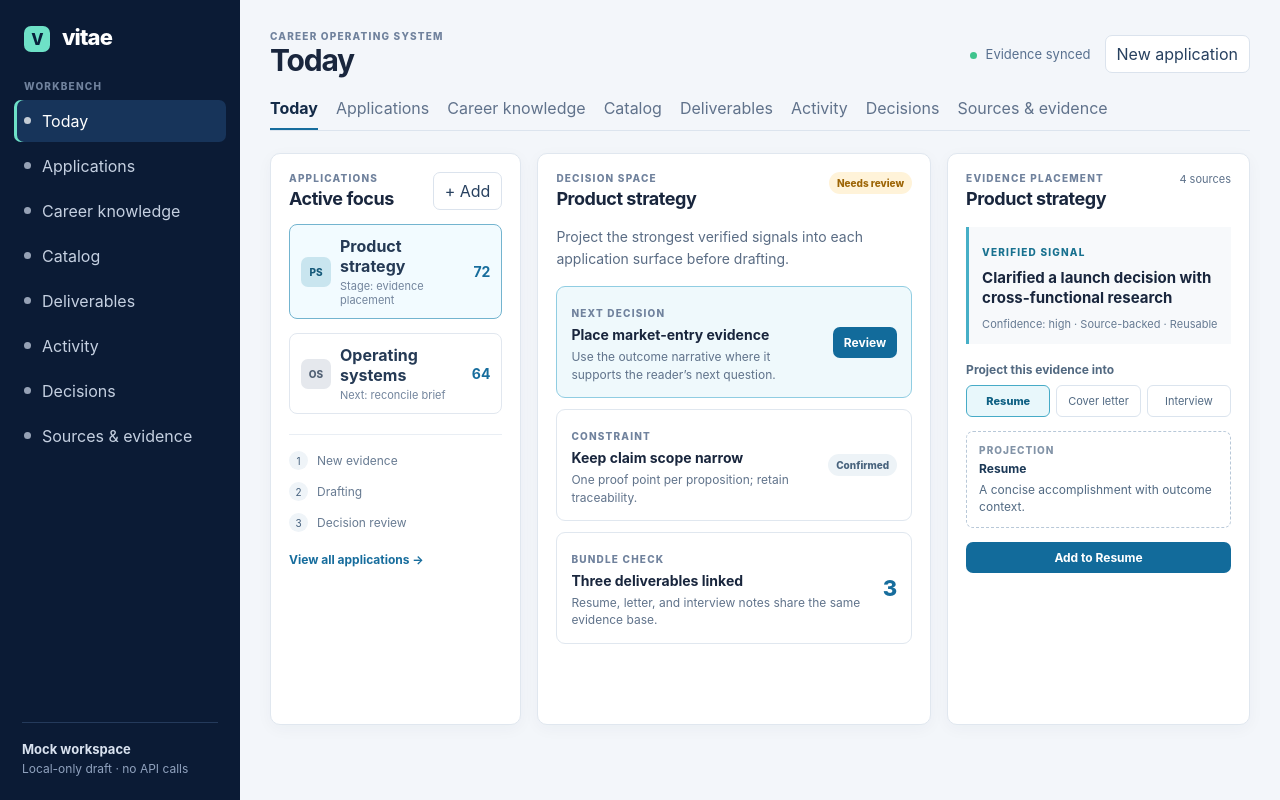
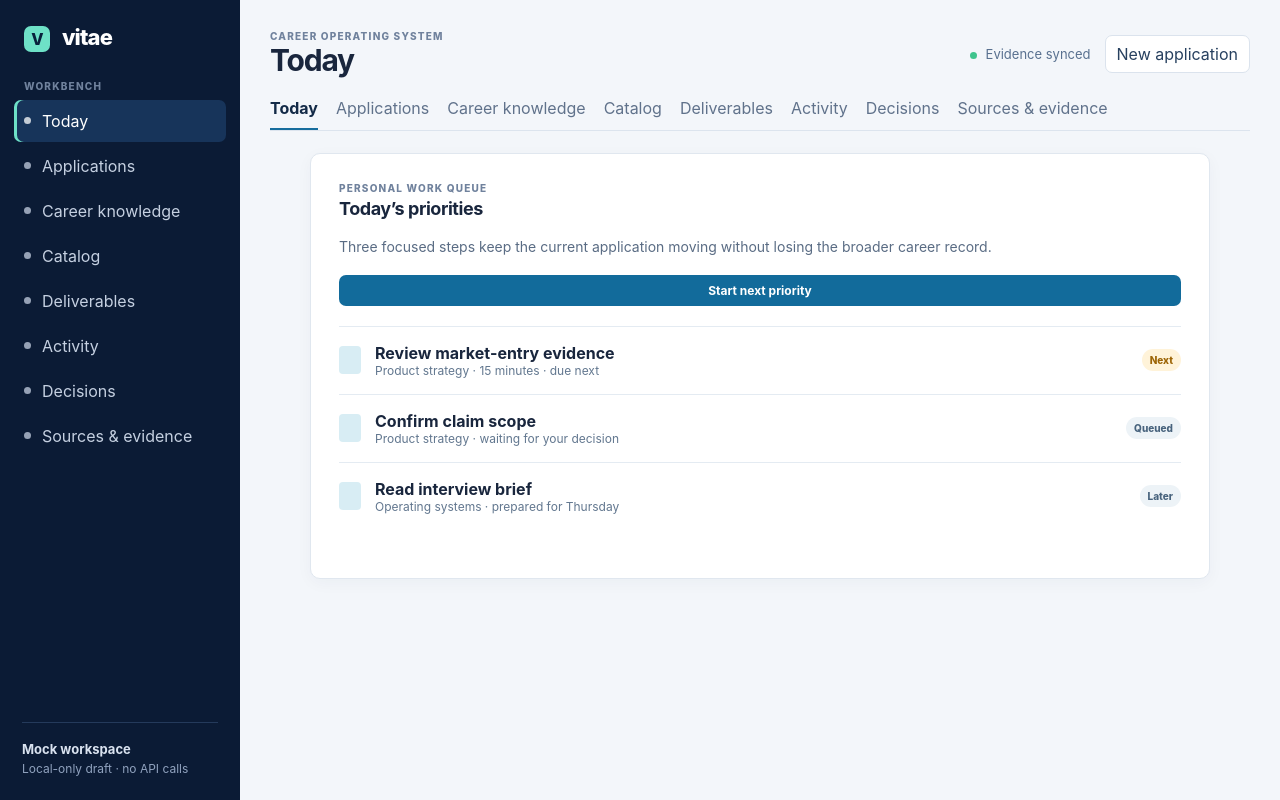
Before and after one commit to chris-cald/vitae, a React (Vite) app in the folder frontend-draft/: page / in a window 1280 px wide. Built offline with nearby package versions, Linux system fonts and the light colour scheme.

Commit message:
feat: separate today from applications

```diff
--- a/frontend-draft/src/App.tsx
+++ b/frontend-draft/src/App.tsx
@@ -8,6 +8,8 @@ type Placement = (typeof placements)[number];
 export default function App() {
   const [view, setView] = useState<ViewId>("today");
   const [placement, setPlacement] = useState<Placement>("Resume");
+  const [todayStarted, setTodayStarted] = useState(false);
+  const [applicationQuery, setApplicationQuery] = useState("");
   const current = activeView(view);
 
   return (
@@ -59,9 +61,8 @@ export default function App() {
           ))}
         </nav>
 
-        {(view === "today" || view === "applications") && (
-          <ApplicationWorkspace placement={placement} setPlacement={setPlacement} />
-        )}
+        {view === "today" && <TodayView started={todayStarted} onStart={() => setTodayStarted(true)} />}
+        {view === "applications" && <ApplicationWorkspace placement={placement} setPlacement={setPlacement} query={applicationQuery} setQuery={setApplicationQuery} />}
         {view === "knowledge" && <KnowledgeView />}
         {view === "catalog" && <CatalogView />}
         {view === "deliverables" && <DeliverablesView />}
@@ -72,18 +73,37 @@ export default function App() {
   );
 }
 
+function TodayView({ started, onStart }: { started: boolean; onStart: () => void }) {
+  return <section className="single-view">
+    <p className="eyebrow">PERSONAL WORK QUEUE</p>
+    <h2>Today’s priorities</h2>
+    <p className="intro">Three focused steps keep the current application moving without losing the broader career record.</p>
+    <button className="primary-button" onClick={onStart} type="button">{started ? "Priority in progress" : "Start next priority"}</button>
+    <div className="bundle">
+      <div className="deliverable"><span className="doc-mark" /><div><strong>Review market-entry evidence</strong><p>Product strategy · 15 minutes · due next</p></div><span className="pill amber">Next</span></div>
+      <div className="deliverable"><span className="doc-mark" /><div><strong>Confirm claim scope</strong><p>Product strategy · waiting for your decision</p></div><span className="pill">Queued</span></div>
+      <div className="deliverable"><span className="doc-mark" /><div><strong>Read interview brief</strong><p>Operating systems · prepared for Thursday</p></div><span className="pill">Later</span></div>
+    </div>
+  </section>;
+}
+
 function ApplicationWorkspace({
   placement,
   setPlacement,
+  query,
+  setQuery,
 }: {
   placement: Placement;
   setPlacement: (placement: Placement) => void;
+  query: string;
+  setQuery: (query: string) => void;
 }) {
   return <div className="workspace">
     <section className="panel applications-panel">
-      <div className="panel-heading"><div><p className="eyebrow">APPLICATIONS</p><h2>Active focus</h2></div><button type="button">+ Add</button></div>
-      <button className="application active" type="button"><span className="avatar">PS</span><span><strong>Product strategy</strong><small>Stage: evidence placement</small></span><b>72</b></button>
-      <button className="application" type="button"><span className="avatar slate">OS</span><span><strong>Operating systems</strong><small>Next: reconcile brief</small></span><b>64</b></button>
+      <div className="panel-heading"><div><p className="eyebrow">APPLICATION RECORDS</p><h2>Application pipeline</h2></div><button type="button">+ Add</button></div>
+      <input aria-label="Search applications" className="application-search" onInput={(event) => setQuery(event.currentTarget.value)} placeholder="Search applications" type="search" value={query} />
+      {(!query || "product strategy".includes(query.toLowerCase())) && <button className="application active" type="button"><span className="avatar">PS</span><span><strong>Product strategy</strong><small>Stage: evidence placement</small></span><b>72</b></button>}
+      {(!query || "operating systems".includes(query.toLowerCase())) && <button className="application" type="button"><span className="avatar slate">OS</span><span><strong>Operating systems</strong><small>Next: reconcile brief</small></span><b>64</b></button>}
       <div className="stage-list">
         {applicationStages.map((stage, index) => <div key={stage}><span>{index + 1}</span>{stage}</div>)}
       </div>
```
Also changed, not shown: 2 other files (tests, documents, lock files or other folders).
